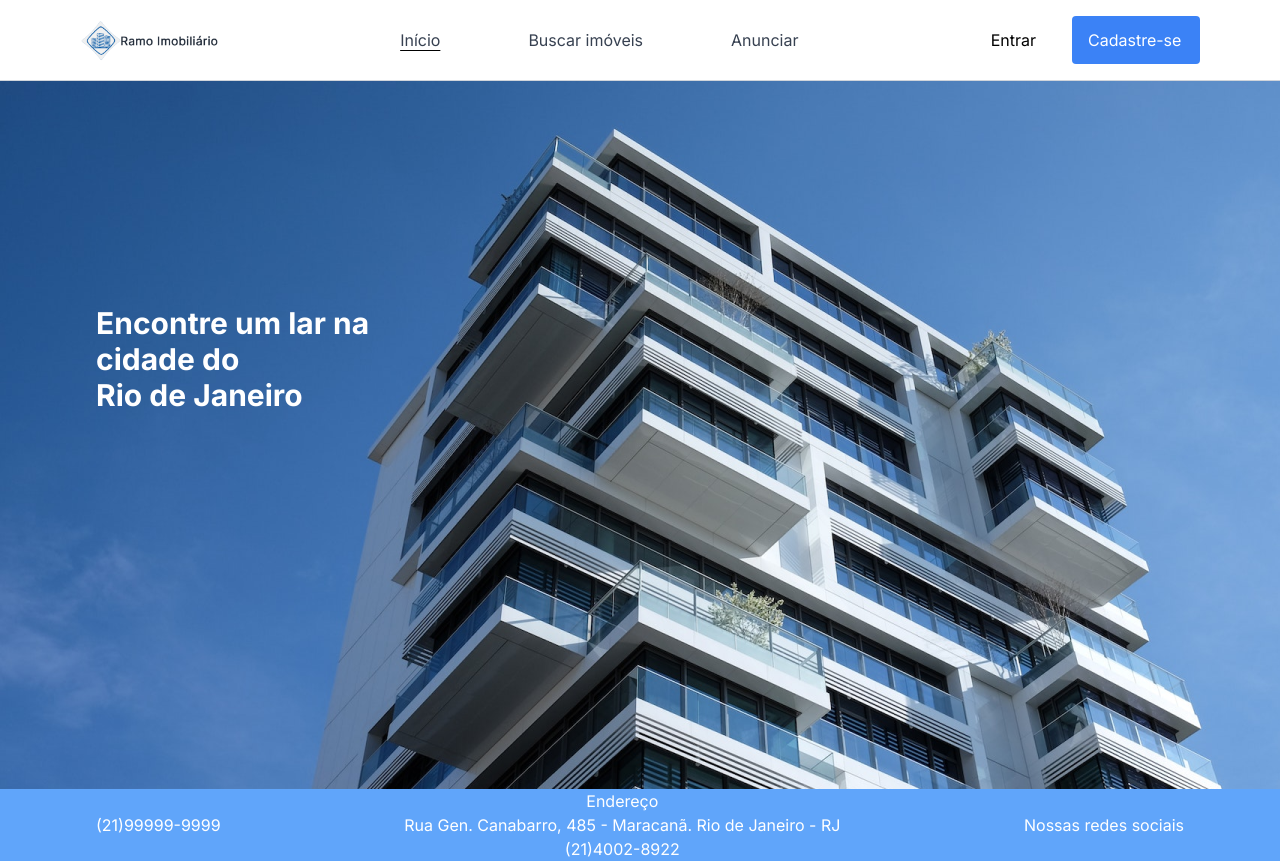
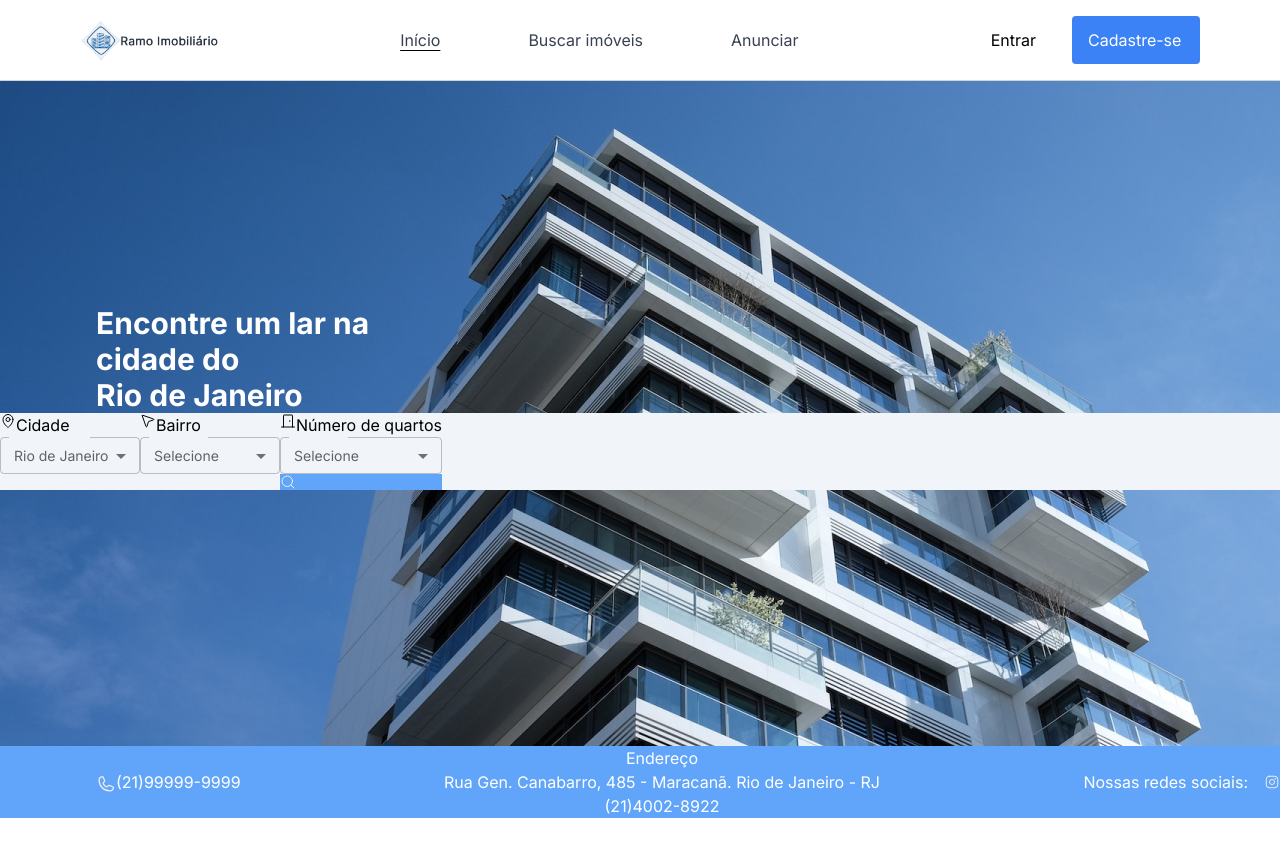
Before and after one commit to jpwf/Ramo-Imobiliario, a React (Vite) app in the folder client/: page / in a window 1280 px wide. Shown: the top 861 px of the page. After the commit the page ends 818 px from the top, so only its background shows below. Built offline with nearby package versions, Linux system fonts and the light colour scheme.

Commit message:
Icons added, almost done, just need better style

```diff
--- a/client/src/pages/Inicio.jsx
+++ b/client/src/pages/Inicio.jsx
@@ -1,4 +1,6 @@
-// import backImg from '../assets/backgroundImg.png'
+import {Phone, InstagramLogo, TwitterLogo, FacebookLogo
+, MapPin, NavigationArrow,  Door, MagnifyingGlass} from 'phosphor-react'
+import SelectComponent from '../components/SelectComponent';
 
 function Inicio() {
     return(
@@ -9,18 +11,56 @@ function Inicio() {
                     <p>cidade do </p>
                     <p>Rio de Janeiro</p>
                 </div>
+                <div className='flex bg-slate-100 w-{800px} h-{113px} mb-64 '>
+                    <div className='flex flex-col'>
+                        <div className='flex'>
+                            <MapPin size={16} color="#050505" />
+                            Cidade
+                        </div>
+
+                        <SelectComponent label='Rio de Janeiro' className='w-{57px} h-{36px}'/>
+                    </div>
+                    <div className='flex flex-col'>
+                        <div className='flex'>
+                            <NavigationArrow size={16} color="#050505" />
+                            Bairro
+                        </div>
+
+                        <SelectComponent label='Selecione' className='w-{57px} h-{36px}'/>
+                    </div>
+                    <div className='flex flex-col'>
+                        <div className='flex'>
+                            <Door size={16} color="#050505" />
+                            Número de quartos
+                        </div>
+
+                        <SelectComponent label='Selecione' className='w-{57px} h-{36px}'/>
+                        <button className='bg-blue-400 flex w-{100px} h-{52px}'>
+                            <MagnifyingGlass size={16} color="#f6eaea" />
+                        </button>
+                    </div>
+
 
             </div>
-            <footer className='flex justify-between items-center text-white  bg-blue-400 px-24'>
-                (21)99999-9999
+            <footer className='flex w-{1440px} h-{192px} justify-between items-center text-white  bg-blue-400 px-24'>
+                <div className='flex'>
+                    <Phone size={20} className='mt-1' color="#eeeeec"/>
+                    (21)99999-9999
+                </div>
                 <div className='flex flex-col  items-center'>
                     <h2>Endereço</h2>
                     <p>Rua Gen. Canabarro, 485 - Maracanã. Rio de Janeiro - RJ </p>
                     <p>(21)4002-8922</p>
                 </div>
-                <p>Nossas redes sociais</p>
+                <div className='flex gap-4'>
+                    <p>Nossas redes sociais:</p>
+                    <InstagramLogo size={16} className='mt-1' color="#eeeeec" />
+                    <TwitterLogo size={16} className='mt-1' color="#eeeeec" />
+                    <FacebookLogo size={16} className='mt-1' color="#eeeeec" />
+                </div>
 
             </footer>
+        </div>
         </div>
     )
 }
```
